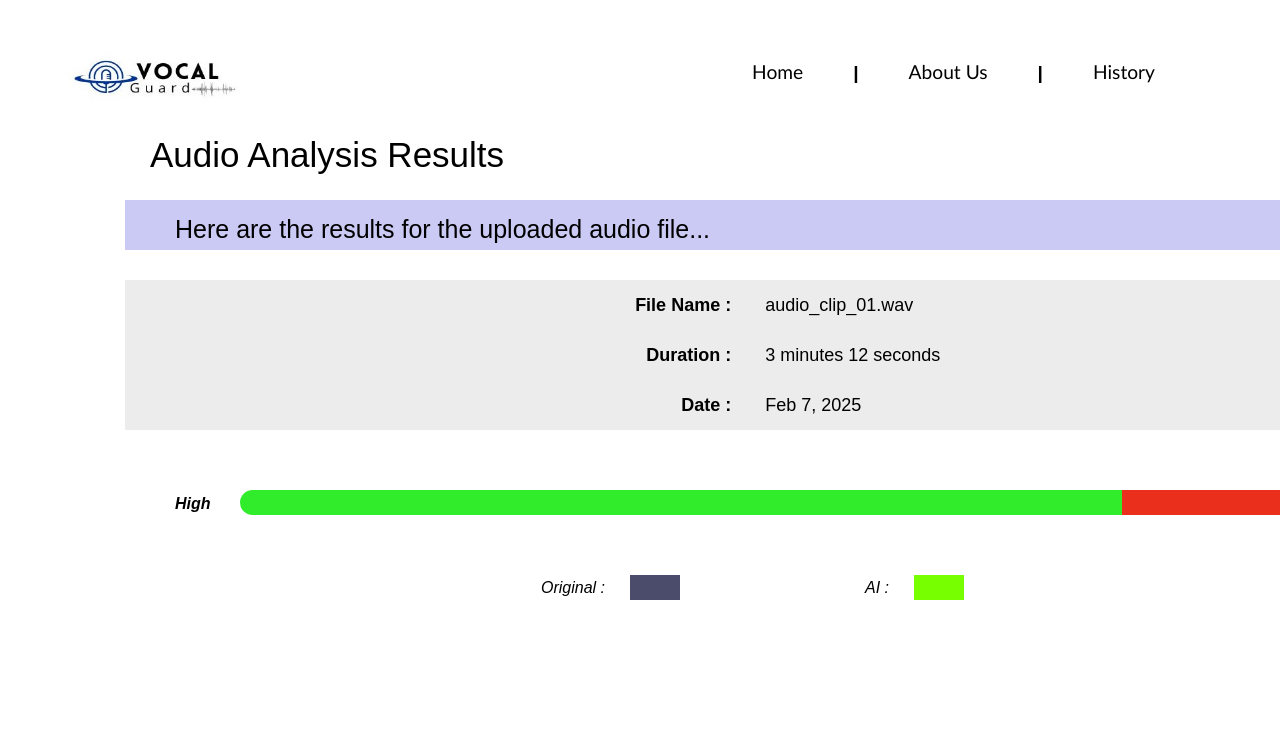
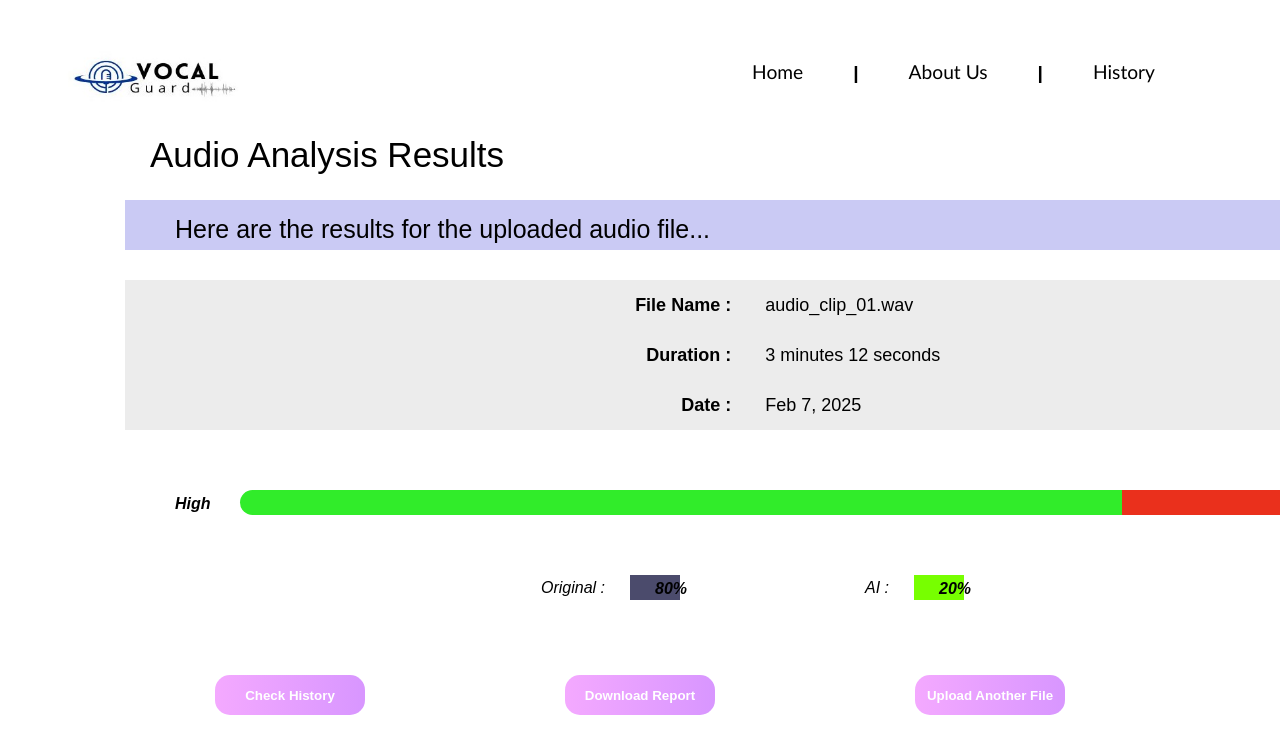
Before and after one commit to naveensanjula975/VocalGuard, a React (Vite) app in the folder frontend/: page /result in a window 1280 px wide. Shown: the top 754 px of the page. Built offline with nearby package versions, Linux system fonts and the light colour scheme.

Commit message:
Update Result.jsx

```diff
--- a/frontend/src/components/Result.jsx
+++ b/frontend/src/components/Result.jsx
@@ -34,13 +34,16 @@ export default function Result() {
       </div>
 
       <div className="mainresult">
-
         <h4>Original :</h4>
-        <div className="res2"></div>
+        <div className="res2">80%</div>
         <h4>AI :</h4>
-        <div className="res4"></div>
+        <div className="res4">20%</div>
       </div>
-
+      <div className="but">
+        <button className="but1">Check History</button>
+        <button className="but2">Download Report</button>
+        <button className="but3">Upload Another File</button>
+      </div>
     </div>
   );
 }
```
